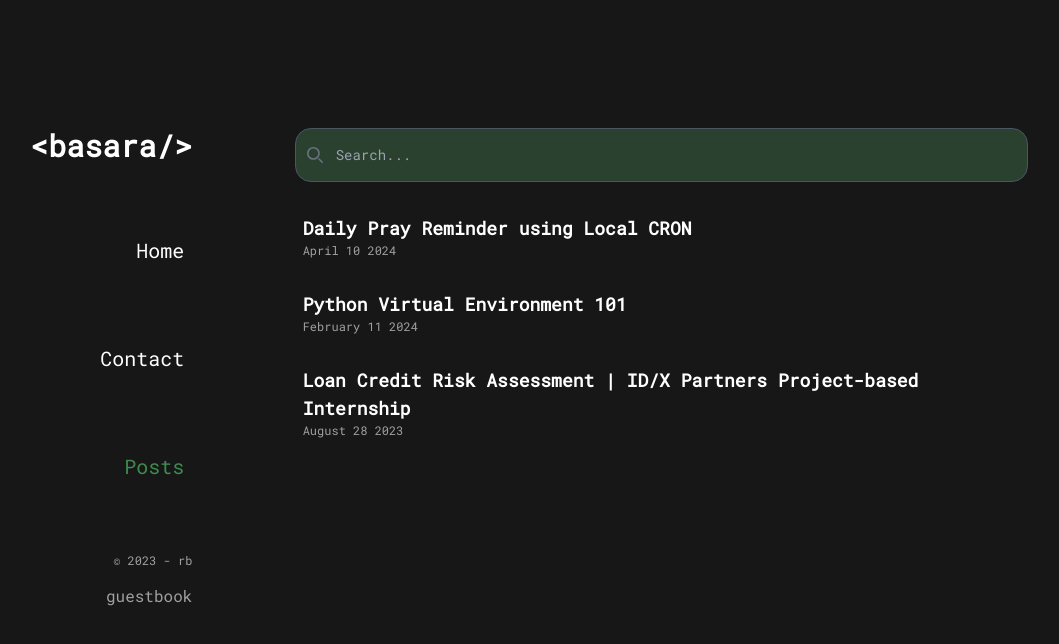
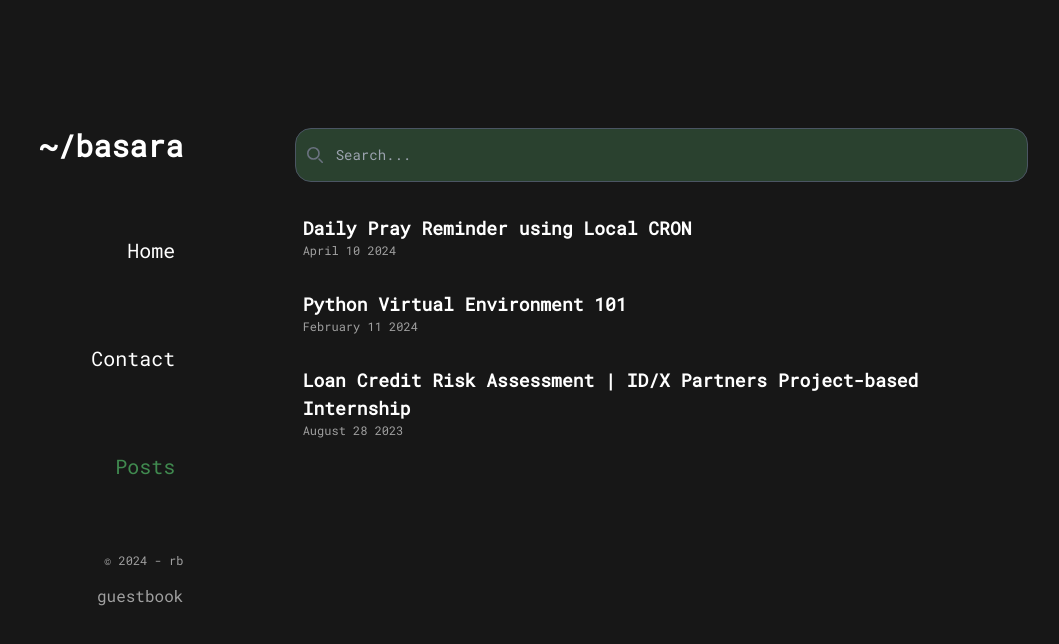
Before and after one commit to naufalbasara/naufalbasara.com, a Next.js app: page /posts in a window 1280 px wide. Shown: the top 644 px of the page, without its empty margins (162-1221 px from the left). Built offline with nearby package versions, Linux system fonts and the light colour scheme; what tw-elements would draw is missing.

Commit message:
chore: update copyright year in header

```diff
--- a/src/components/layout/Header.tsx
+++ b/src/components/layout/Header.tsx
@@ -10,13 +10,15 @@ const links = [
 ];
 
 export default function Header() {
+  let currentDate = new Date();
+  let currentYear = currentDate.getFullYear();
   const router = useRouter()
 
   return (
     <header className='static sm:sm-left-0 sm:z-50 sm:mt-32 mx-auto'>
       <div className='sm:flex sm:flex-col sm:justify-between sm:text-end'>
         <UnstyledLink href='/' className='font-bold text-3xl hidden sm:block transition-all ease-in-out duration-600 hover:text-[#4FB464] sm:mb-16'>
-          {'<basara/>'}
+          {'~/basara'}
         </UnstyledLink>
         <nav>
           <ul className='flex sm:flex-col justify-between text-end pt-2 sm:pt-0'>
@@ -27,7 +29,7 @@ export default function Header() {
                 </UnstyledLink>
               </li>
             ))}
-            <li className='text-xs text-[#A0A0A0] sm:block hidden mb-4'>© 2023 - rb</li>
+            <li className='text-xs text-[#A0A0A0] sm:block hidden mb-4'>© {currentYear} - rb</li>
             <li className='text text-[#A0A0A0] sm:block hidden'>
                 <UnstyledLink href={'/guestbook'} >
                   guestbook
--- a/src/pages/index.tsx
+++ b/src/pages/index.tsx
@@ -69,7 +69,7 @@ export default function HomePage() {
         </div>
       </section>
       <section className={poppins.className + ' mt-8 text-left'}>
-        <p>
+        <p className={poppins.className}>
           As a final-year Information Systems student with hard-working, highly
           dedicated traits and solid knowledge in programming, I dedicated to
           leverage my skills in machine learning field. Proficient in fulfilling
@@ -78,7 +78,7 @@ export default function HomePage() {
           learning opportunities.
         </p>
         <br />
-        <p>
+        <p className={poppins.className}>
           I have a deep passion and keen interest in exploring machine learning
           field by joining various related competitions, working on OCR capstone
           project, etc. to broaden my skills to build innovative and impactful
@@ -97,7 +97,7 @@ export default function HomePage() {
           <Card
             href='https://github.com/naufalbasara'
             className={
-              'flex h-24 w-60 items-center justify-between p-4 text-left transition hover:scale-105 hover:bg-opacity-70 hover:drop-shadow-md hover:backdrop-blur-md'
+              ' flex h-24 w-60 items-center justify-between p-4 text-left transition hover:scale-105 hover:bg-opacity-70 hover:drop-shadow-md hover:backdrop-blur-md'
             }
           >
             <img
```
